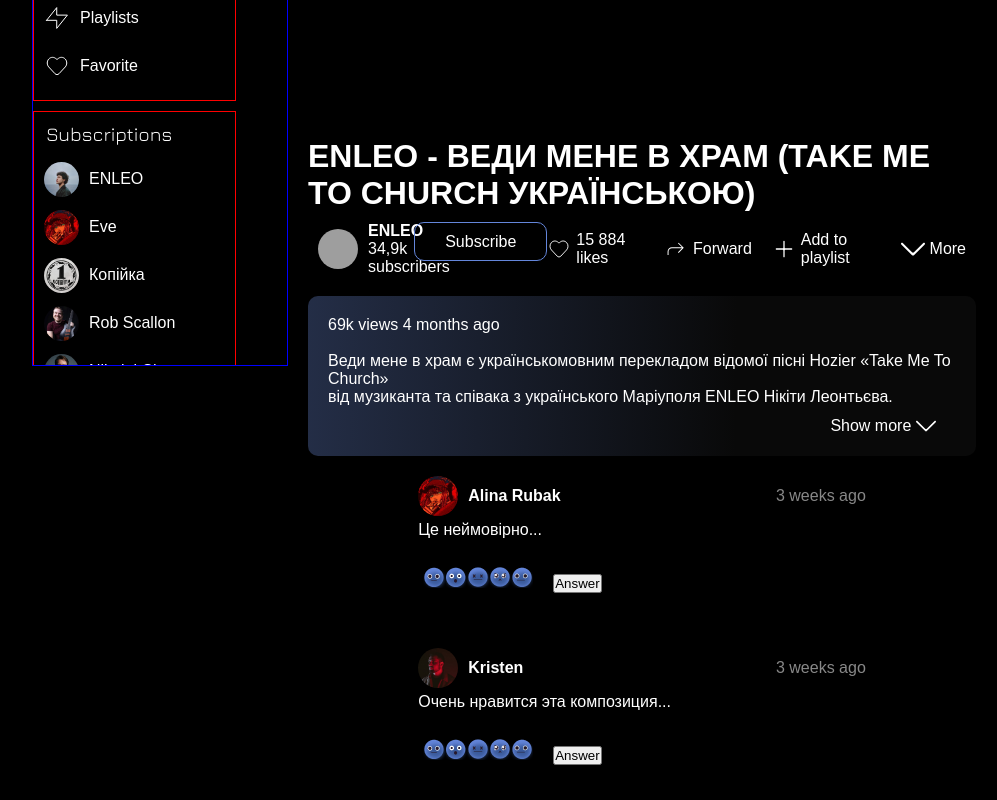
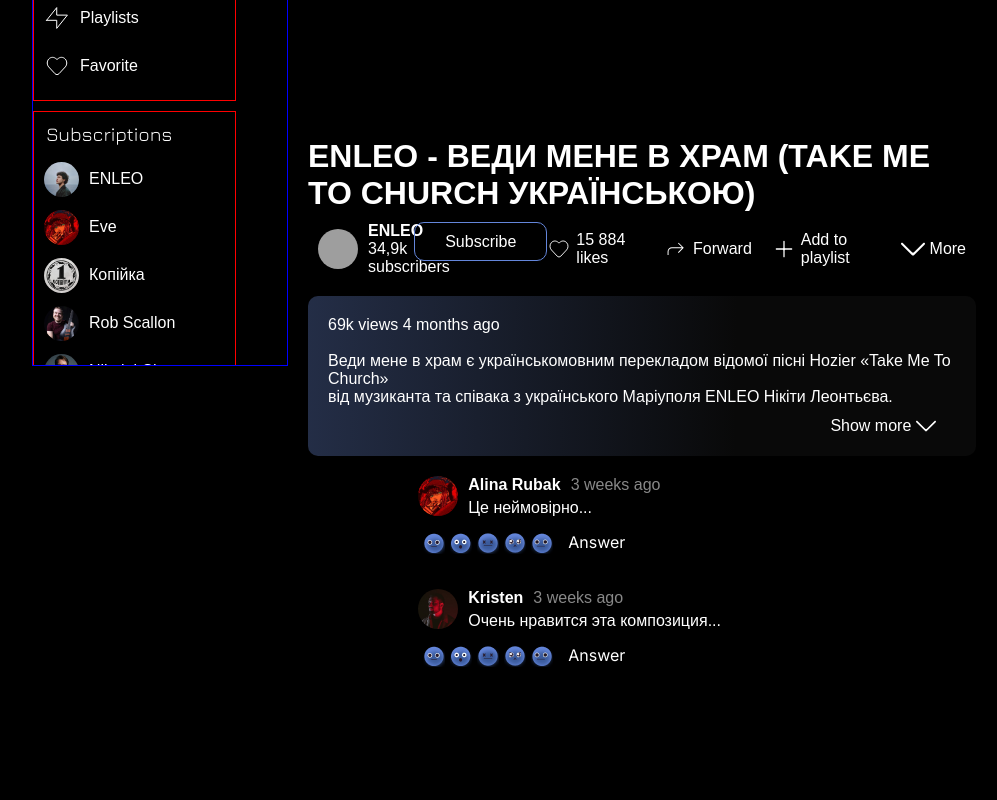
Before and after one commit to makaa4ak/React-Exam, a React (Create React App) app: page /video in a window 1280 px wide. Shown: the part 434-1234 px from the top of the page, without its empty margins (32-1029 px from the left). After the commit the page ends 1116 px from the top, so only its background shows below. Built offline with nearby package versions, Linux system fonts and the light colour scheme; grey boxes are pictures that could not be loaded.

Commit message:
fixed comment

```diff
--- a/src/components/Comment/Comment.js
+++ b/src/components/Comment/Comment.js
@@ -1,4 +1,3 @@
-
 import React from 'react';
 
 const Comment = ({ comment }) => {
@@ -6,17 +5,20 @@ const Comment = ({ comment }) => {
     <div className="comment">
       <div className="comment-header">
         <img src={comment.avatar} alt="avatar" className="avatar" />
-        <div className="comment-author">{comment.author}</div>
-        <div className="comment-time">{comment.time}</div>
+        <div className="comment-content">
+          <div className="comment-author-time">
+            <div className="comment-author">{comment.author}</div>
+            <div className="comment-time">{comment.time}</div>
+          </div>
+          <div className="comment-body">{comment.text}</div>
+        </div>
       </div>
-      <div className="comment-body">{comment.text}</div>
       <div className="comment-actions">
-
-        <img src="/images/Comment/1.png" />
-        <img src="/images/Comment/2.png" />
-        <img src="/images/Comment/3.png" />
-        <img src="/images/Comment/4.png" />
-        <img src="/images/Comment/5.png" />
+        <img src="/images/Comment/1.png" alt="icon1" />
+        <img src="/images/Comment/2.png" alt="icon2" />
+        <img src="/images/Comment/3.png" alt="icon3" />
+        <img src="/images/Comment/4.png" alt="icon4" />
+        <img src="/images/Comment/5.png" alt="icon5" />
         <button>Answer</button>
       </div>
     </div>
--- a/src/components/Comment/CommentList.css
+++ b/src/components/Comment/CommentList.css
@@ -4,14 +4,9 @@
   text-align: left;
 }
 
-  /* .comment {
-    padding: 10px;
-    border-bottom: 1px solid #ccc;
-  } */
-
 .comment-header {
   display: flex;
-    align-items: center;
+  align-items: flex-start;
 }
 
 .avatar {
@@ -21,13 +16,23 @@
   margin-right: 10px;
 }
 
+.comment-content {
+  flex: 1;
+}
+
+.comment-author-time {
+  display: flex;
+  align-items: center;
+}
+
 .comment-author {
   font-weight: bold;
+  margin-right: 10px;
 }
 
 .comment-time {
-    margin-left: auto;
   color: #888;
+  white-space: nowrap; /* Prevent wrapping */
 }
 
 .comment-body {
@@ -37,10 +42,27 @@
 .comment-actions {
   margin-top: 10px;
   padding: 5px;
+  display: flex;
+  align-items: center;
+}
 
+.comment-actions img {
+  margin-right: 5px;
 }
 
 .comment-actions button {
-    margin-right: 10px;
-    margin: 20px;
+  background: transparent;
+  border: none;
+  color: #ffffff; /* Adjust color as needed */
+  cursor: pointer;
+  padding: 0; /* Remove padding to align with icons */
+  margin-left: 10px; /* Space between last icon and button */
+
+
+font-family: Inter;
+font-size: 16px;
+font-weight: 400;
+line-height: 19.2px;
+text-align: left;
+
 }
```
Lines whose indentation alone changed are shown as unchanged.
